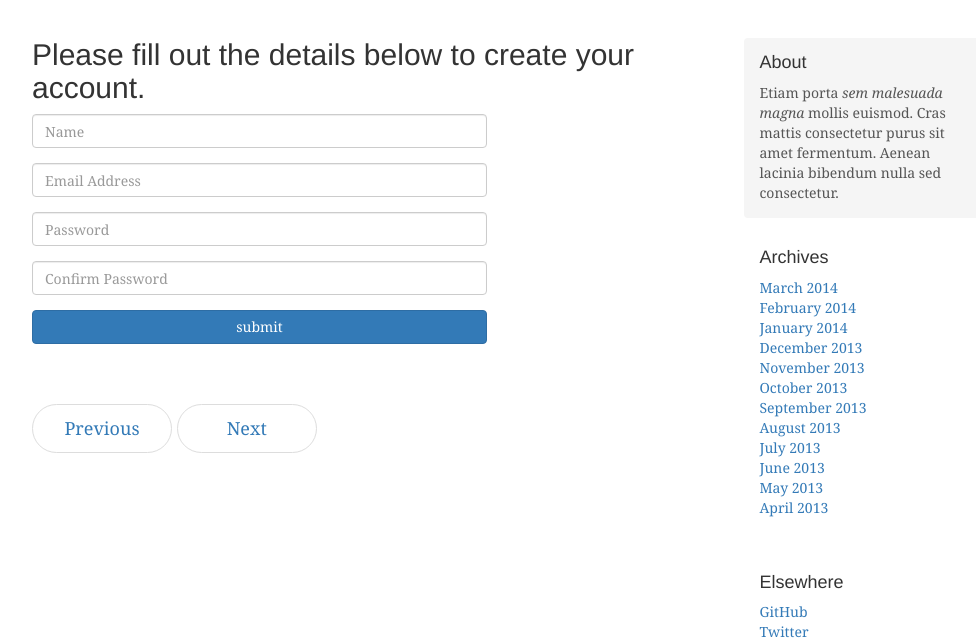
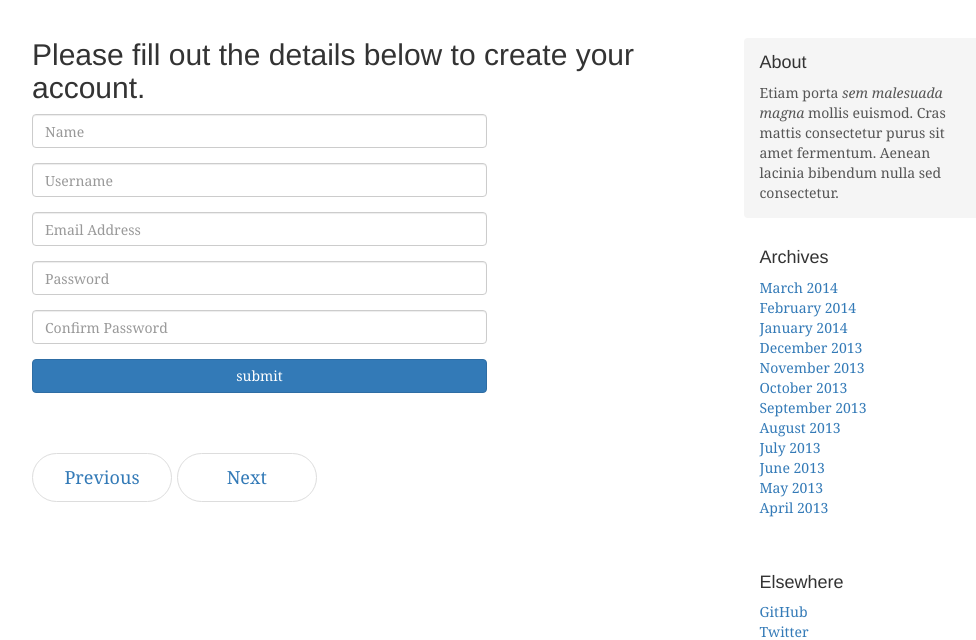
Before and after one commit to heidricklevi/blog, a Flask app: template blog/templates/register.html in a window 1280 px wide. Shown: the part 196-836 px from the top of the page, without its empty margins (138-1114 px from the left). Run offline with Flask 2, Linux system fonts and the light colour scheme; the template is opened without the code that fills it: values that come from a table or form of the project are taken from there, others are empty; parts of the project's set-up code (start-up, migrations or seed data) failed here and were passed over; some libraries are stand-ins or nearby versions.

Commit message:
made various changes including adding users column for username as a unique alternative to email

```diff
--- a/blog/application.py
+++ b/blog/application.py
@@ -145,15 +145,13 @@ def resend_confirmation():
 def account():
     return render_template("account.html")
 
-@application.route('/user/<name>')
-def user(name):
-    current = current_user._get_current_object()
-    # user = DB.get_user_data(current.email)
-    user = DB.get_user_by_name(name)
+@application.route('/user/<username>')
+def user(username):
+    user = DB.get_user_by_name(username)
     if user is None:
         abort(404)
 
-    user_one = User(user[0]['email'], user[0]['password'], user[0]['confirmed'], user[0]['roles_id'])
+    user_one = User(user[0]['email'], user[0]['username'], user[0]['password'], user[0]['confirmed'], user[0]['roles_id'])
     posts = DB.get_posts_by_user(user[0]["id"])
 
     return render_template("user.html", user=user, user_one=user_one, posts=posts)
@@ -207,9 +205,10 @@ def create_user():
     hashed = bcrypt.hashpw(str(form.password.data).encode(), bcrypt.gensalt())
 
     ROLE = ROLE_ADMINISTRATOR if form.email.data in config.administrators else ROLE_USER
-    DB.create_user(ROLE, form.name.data, form.email.data, datetime.datetime.now(), hashed,
+
+    DB.create_user(ROLE, form.username.data, form.name.data, form.email.data, datetime.datetime.now(), hashed,
                        datetime.datetime.now(), False)
-    user = User(form.email.data, hashed, False, ROLE)
+    user = User(form.email.data, username=form.username.data, password=hashed, confirmed=False, role=ROLE)
 
     token = User.generate_confirmation_token(user, expiration=3600)
     send_email(config.mail_username, config.mail_password, config.to_address, "test", user=user, token=token)
@@ -289,7 +288,8 @@ def login():
         stored_user = DB.get_user_login(form.email.data)
         hashed = str(stored_user[0]['password']).encode()
         if stored_user and bcrypt.hashpw(str(form.password.data).encode(), hashed) == hashed:
-            user = User(form.email.data, hashed, stored_user[0]['confirmed'], stored_user[0]['roles_id'])
+            user = User(form.email.data, username=stored_user[0]['username'], password=hashed,
+                        confirmed=stored_user[0]['confirmed'], role=stored_user[0]['roles_id'])
             login_user(user, remember=True)
             return render_template("login.html", loginform=form)
 
@@ -302,8 +302,8 @@ def load_user(user_id):
     user_password = str(stored_user[0]['password'].encode())
     if user_password:
 
-        return User(stored_user[0]['email'], user_password, stored_user[0]['confirmed'], stored_user[0]['roles_id'])
-
+        return User(stored_user[0]['email'], username=stored_user[0]['username'], password=user_password,
+                    confirmed=stored_user[0]['confirmed'], role=stored_user[0]['roles_id'])
 
 if __name__ == '__main__':
     application.debug = True
--- a/blog/dbhelper.py
+++ b/blog/dbhelper.py
@@ -27,12 +27,12 @@ class DBHelper():
         finally:
             conn.close()
 
-    def get_user_by_name(self, name):  # temp until unique username is added to db
+    def get_user_by_name(self, username):
         conn = self.connect()
         try:
-            query = "SELECT * FROM blog.users WHERE name = %s;"
+            query = "SELECT * FROM blog.users WHERE username = %s;"
             with conn.cursor() as cursor:
-                cursor.execute(query, name)
+                cursor.execute(query, username)
                 return cursor.fetchall()
         finally:
             conn.close()
@@ -111,7 +111,7 @@ class DBHelper():
     def get_user_login(self, email):
         connection = self.connect()
         try:
-            query = "SELECT email, password, confirmed, roles_id FROM blog.users WHERE email = %(email)s"
+            query = "SELECT email, username, password, confirmed, roles_id FROM blog.users WHERE email = %(email)s"
             with connection.cursor() as cursor:
                 cursor.execute(query, {"email": email})
                 return cursor.fetchall()
@@ -130,12 +130,13 @@ class DBHelper():
         finally:
             connection.close()
 
-    def create_user(self, roles_id, name, email, registration_date, password, modified_at, confirmed):
+    def create_user(self, roles_id, username, name, email, registration_date, password, modified_at, confirmed):
         connection = self.connect()
         try:
-            query = "INSERT INTO users (roles_id, name, email, registration_date, password, modified_at, confirmed) VALUES (%s, %s, %s, %s, %s, %s, %s);"
+            query = "INSERT INTO users (roles_id, username, name, email, registration_date," \
+                    " password, modified_at, confirmed) VALUES (%s, %s, %s, %s, %s, %s, %s, %s);"
             with connection.cursor() as cursor:
-                cursor.execute(query, (roles_id, name, email, registration_date, password, modified_at, confirmed))
+                cursor.execute(query, (roles_id, username, name, email, registration_date, password, modified_at, confirmed))
                 connection.commit()
         except Exception as e:
                 print(e)
@@ -178,8 +179,9 @@ class DBHelper():
     def get_limited_posts(self, start_at, per_page):
         conn = self.connect()
         try:
-            query = "select users.name, posts.author_id, posts.post_title, posts.body, posts.post_time, posts.posts_id " \
-                    "from blog.posts join users on posts.author_id = users.id ORDER BY post_time DESC LIMIT %s, %s;"
+            query = "select users.name, users.username, posts.author_id, posts.post_title, posts.body," \
+                    " posts.post_time, posts.posts_id from blog.posts" \
+                    " join users on posts.author_id = users.id ORDER BY post_time DESC LIMIT %s, %s;"
             with conn.cursor() as cursor:
                 cursor.execute(query, (start_at, per_page))
                 return cursor.fetchall()
@@ -199,7 +201,8 @@ class DBHelper():
     def get_all_posts(self):
         con = self.connect()
         try:
-            query = "select users.name, posts.author_id, posts.post_title, posts.body, posts.post_time, posts.posts_id " \
+            query = "select users.name, users.username, posts.author_id, posts.post_title," \
+                    " posts.body, posts.post_time, posts.posts_id " \
                     "from blog.posts join users on posts.author_id = users.id ORDER BY post_time;"
             with con.cursor() as cursor:
                 cursor.execute(query)
@@ -211,7 +214,8 @@ class DBHelper():
         conn = self.connect()
         try:
             # query = "select * from blog.posts WHERE posts_id = %s"
-            query = "select users.name, posts.author_id, posts.post_title, posts.body, posts.post_time, posts.posts_id " \
+            query = "select users.name, users.username," \
+                    " posts.author_id, posts.post_title, posts.body, posts.post_time, posts.posts_id " \
                     "from blog.posts join users on posts.author_id = users.id WHERE posts_id = %s"
             with conn.cursor() as cursor:
                 cursor.execute(query, id)
--- a/blog/forms.py
+++ b/blog/forms.py
@@ -8,6 +8,7 @@ from wtforms.validators import Length
 
 class RegistrationForm(Form):
     name = TextField('name', validators=[validators.DataRequired()])
+    username = TextField('username', validators=[validators.data_required()])
     email = EmailField('email', validators=[validators.DataRequired(), validators.Email()])
     password = PasswordField('password', validators=[validators.DataRequired(), validators.Length(min=8, message="Password must be at least 8 chars")])
     password2 = PasswordField('password2', validators=[validators.DataRequired(), validators.EqualTo('password', message="passwords must match")])
--- a/blog/templates/authenticated_base.html
+++ b/blog/templates/authenticated_base.html
@@ -41,7 +41,7 @@
               {% if current_user.is_authenticated %}
               <li><a class="blog-nav-item" href="{{ url_for('logout') }}">Sign out</a> </li>
               <li><a class="blog-nav-item" href="{{ url_for('account') }}">Account</a></li>
-              <li><a class="blog-nav-item" href="{{ url_for('user', name=current_user.name) }}">Profile</a></li>
+              <li><a class="blog-nav-item" href="{{ url_for('user', username=current_user.username) }}">Profile</a></li>
                   {% if current_user.role == 3 %}
                       <li><a class="blog-nav-item" href="{{ url_for('admin_panel') }}">Admin</a></li>
                   {% endif %}
--- a/blog/templates/base.html
+++ b/blog/templates/base.html
@@ -47,7 +47,7 @@
               {% if current_user.is_authenticated %}
               <li><a class="blog-nav-item" href="{{ url_for('logout') }}">Sign out</a> </li>
               <li><a class="blog-nav-item" href="{{ url_for('account') }}">Account</a></li>
-              <li><a class="blog-nav-item" href="{{ url_for('user', name=current_user.name) }}">Profile</a></li>
+              <li><a class="blog-nav-item" href="{{ url_for('user', username=current_user.username) }}">Profile</a></li>
                   {% if current_user.role == 3 %}
                       <li><a class="blog-nav-item" href="{{ url_for('admin_panel') }}">Admin</a></li>
                   {% endif %}
--- a/blog/templates/edit_post.html
+++ b/blog/templates/edit_post.html
@@ -29,7 +29,7 @@
 
 
         <h2 class="blog-post-title">{{ post[0]['post_title'] }}</h2>
-         <p class="blog-post-meta">{{ post[0]['post_time'] }} <a href="{{ url_for('.user', name=post[0]['name']) }}">{{ post[0]['name'] }}</a> </p>
+         <p class="blog-post-meta">{{ post[0]['post_time'] }} <a href="{{ url_for('.user', username=post[0]['username']) }}">{{ post[0]['username'] }}</a> </p>
 
          {{ post[0]['body'] | safe }}
 
@@ -37,3 +37,6 @@
          <br />
 
 {% endblock %}
+
+{% block paginate %}
+{% endblock %}
--- a/blog/templates/index.html
+++ b/blog/templates/index.html
@@ -41,8 +41,10 @@
 
      {% block content %}
      {% for post in posts %}
-        <h2 class="blog-post-title">{{ post['post_title'] }}</h2>
-         <p class="blog-post-meta">{{ post['post_time'] }} <a href="{{ url_for('.user', name=post['name']) }}">{{ post['name'] }}</a> </p>
+        <h2 class="blog-post-title">
+            <a href="{{ url_for('permalink_post', id=post['posts_id']) }}" style="color: #0f0f0f">{{ post['post_title'] }}</a>
+        </h2>
+         <p class="blog-post-meta">{{ post['post_time'] }} <a href="{{ url_for('.user', username=post['username']) }}">{{ post['username'] }}</a> </p>
 
          {{ post['body'] | safe }}
 
--- a/blog/templates/post.html
+++ b/blog/templates/post.html
@@ -3,7 +3,7 @@
 {% block content %}
 
     <h2 class="blog-post-title">{{ posts[0]['post_title'] }}</h2>
-    <p class="blog-post-meta">{{ posts[0]['post_time'] }} <a href="{{ url_for('.user', name=posts[0]['name']) }}">{{ posts[0]['name'] }}</a> </p>
+    <p class="blog-post-meta">{{ posts[0]['post_time'] }} <a href="{{ url_for('.user', username=posts[0]['username']) }}">{{ posts[0]['username'] }}</a> </p>
 
         {{ posts[0]['body'] | safe }}
 
--- a/blog/templates/register.html
+++ b/blog/templates/register.html
@@ -16,6 +16,18 @@
                   {{ registrationform.name(class='form-control', placeholder='Name') }}
                   </div>
               </div>
+              <div class="form-group">
+                  <div class="col-sm-9">
+                      {% if registrationform.username.errors %}
+                      <ul class="errors">{% for error in registrationform.username.errors %}<li>{{ error }}</li>
+                          {% endfor %}
+                      </ul>
+                       {% endif %}
+
+                  {{ registrationform.username(class='form-control', placeholder='Username') }}
+                  </div>
+              </div>
+
               <div class="form-group">
                   <div class="col-sm-9">
                       {% if registrationform.email.errors %}
```
Also changed, not shown: blog/templates/user.html (+8 -3 lines), blog/user.py (+10 -6 lines).
